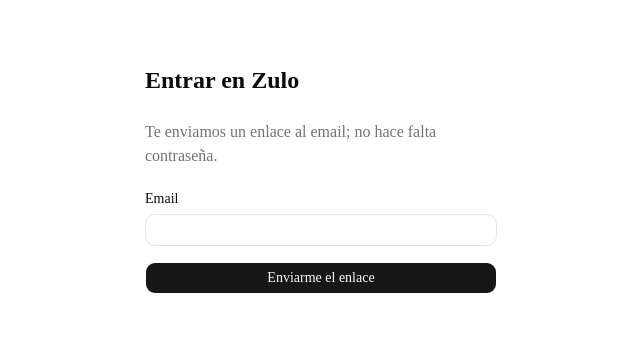
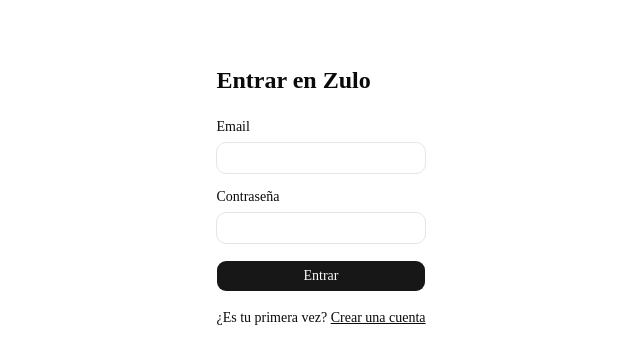
Before and after one commit to Serantes404/zulo, a Next.js app: page /login in a window 1280 px wide. Shown: the top 364 px of the page, without its empty margins (319-959 px from the left). Built offline with nearby package versions, Linux system fonts and the light colour scheme; no server answers.

Commit message:
feat(auth): email y contraseña en vez de magic link
El SMTP por defecto de Supabase solo envía ~2 emails/hora, así que no
sirve para registrar monitores. Supabase Auth guarda el hash (bcrypt).

Co-Authored-By: Claude Opus 5.5 (1M context) <noreply@anthropic.com>

```diff
--- a/app/auth/callback/route.ts
+++ /dev/null
@@ -1,20 +0,0 @@
-import { NextResponse, type NextRequest } from 'next/server';
-import { createClient } from '@/lib/supabase/server';
-import { safeNext } from '@/lib/safeNext';
-
-export async function GET(request: NextRequest) {
-  const { searchParams, origin } = new URL(request.url);
-  const code = searchParams.get('code');
-  const next = safeNext(searchParams.get('next'));
-
-  if (code) {
-    const supabase = await createClient();
-    const { data, error } = await supabase.auth.exchangeCodeForSession(code);
-    if (!error) {
-      const onboarded = data.user?.user_metadata?.onboarded === true;
-      const target = onboarded ? next : `/welcome?next=${encodeURIComponent(next)}`;
-      return NextResponse.redirect(`${origin}${target}`);
-    }
-  }
-  return NextResponse.redirect(`${origin}/login?error=link`);
-}
--- a/app/login/LoginForm.tsx
+++ b/app/login/LoginForm.tsx
@@ -1,48 +1,59 @@
 'use client';
-import { useState } from 'react';
-import { createClient } from '@/lib/supabase/client';
+import { useActionState, useState } from 'react';
 import { Button } from '@/components/ui/button';
 import { Input } from '@/components/ui/input';
 import { Label } from '@/components/ui/label';
+import { MIN_PASSWORD } from '@/lib/authForm';
+import { signIn, signUp, type AuthState } from './actions';
 
-export function LoginForm({ next, linkError }: { next: string; linkError: boolean }) {
-  const [email, setEmail] = useState('');
-  const [sent, setSent] = useState(false);
-  const [loading, setLoading] = useState(false);
-  const [error, setError] = useState<string | null>(
-    linkError ? 'El enlace no es válido o ha caducado. Pide otro.' : null,
+export function LoginForm({ next }: { next: string }) {
+  const [mode, setMode] = useState<'signin' | 'signup'>('signin');
+  const isSignup = mode === 'signup';
+  return (
+    <div className="space-y-4">
+      {/* key: al cambiar de modo se reinicia el formulario y su estado. */}
+      <CredentialsForm key={mode} next={next} isSignup={isSignup} />
+      <p className="text-center text-sm">
+        {isSignup ? '¿Ya tienes cuenta?' : '¿Es tu primera vez?'}{' '}
+        <button type="button" className="underline" onClick={() => setMode(isSignup ? 'signin' : 'signup')}>
+          {isSignup ? 'Entrar' : 'Crear una cuenta'}
+        </button>
+      </p>
+    </div>
   );
+}
 
-  async function onSubmit(e: React.FormEvent) {
-    e.preventDefault();
-    setLoading(true);
-    setError(null);
-    const { error } = await createClient().auth.signInWithOtp({
-      email,
-      options: { emailRedirectTo: `${window.location.origin}/auth/callback?next=${encodeURIComponent(next)}` },
-    });
-    setLoading(false);
-    if (error) setError('No se ha podido enviar el enlace. Revisa el email e inténtalo de nuevo.');
-    else setSent(true);
-  }
-
-  if (sent) {
-    return (
-      <p role="status">
-        Te hemos enviado un enlace a <strong>{email}</strong>. Ábrelo desde este mismo navegador.
-      </p>
-    );
-  }
-
+function CredentialsForm({ next, isSignup }: { next: string; isSignup: boolean }) {
+  const [state, action, pending] = useActionState<AuthState, FormData>(isSignup ? signUp : signIn, {});
   return (
-    <form onSubmit={onSubmit} className="space-y-4">
+    <form action={action} className="space-y-4">
+      <input type="hidden" name="next" value={next} />
       <div className="space-y-2">
         <Label htmlFor="email">Email</Label>
-        <Input id="email" type="email" required autoComplete="email" value={email} onChange={(e) => setEmail(e.target.value)} />
+        <Input id="email" name="email" type="email" required autoComplete="email" />
       </div>
-      {error && <p role="alert" className="text-sm text-red-700">{error}</p>}
-      <Button type="submit" disabled={loading} className="w-full">
-        {loading ? 'Enviando…' : 'Enviarme el enlace'}
+      <div className="space-y-2">
+        <Label htmlFor="password">Contraseña</Label>
+        <Input
+          id="password"
+          name="password"
+          type="password"
+          required
+          minLength={MIN_PASSWORD}
+          maxLength={72}
+          autoComplete={isSignup ? 'new-password' : 'current-password'}
+          aria-describedby={isSignup ? 'password-hint' : undefined}
+        />
+        {isSignup && (
+          <p id="password-hint" className="text-xs text-muted-foreground">
+            Mínimo {MIN_PASSWORD} caracteres.
+          </p>
+        )}
+      </div>
+      {state.error && <p role="alert" className="text-sm text-red-700">{state.error}</p>}
+      {state.info && <p role="status" className="text-sm">{state.info}</p>}
+      <Button type="submit" disabled={pending} className="w-full">
+        {pending ? 'Un momento…' : isSignup ? 'Crear cuenta' : 'Entrar'}
       </Button>
     </form>
   );
--- /dev/null
+++ b/app/login/actions.ts
@@ -0,0 +1,35 @@
+'use server';
+import { redirect } from 'next/navigation';
+import type { User } from '@supabase/supabase-js';
+import { createClient } from '@/lib/supabase/server';
+import { safeNext } from '@/lib/safeNext';
+import { authErrorMessage, parseCredentials } from '@/lib/authForm';
+
+export type AuthState = { error?: string; info?: string };
+
+function afterLogin(user: User | null, next: string): never {
+  const onboarded = user?.user_metadata?.onboarded === true;
+  redirect(onboarded ? next : `/welcome?next=${encodeURIComponent(next)}`);
+}
+
+export async function signIn(_prev: AuthState, formData: FormData): Promise<AuthState> {
+  const next = safeNext(String(formData.get('next') ?? ''));
+  const parsed = parseCredentials(formData);
+  if (!parsed.ok) return { error: parsed.error };
+  const supabase = await createClient();
+  const { data, error } = await supabase.auth.signInWithPassword({ email: parsed.email, password: parsed.password });
+  if (error) return { error: authErrorMessage(error.code) };
+  afterLogin(data.user, next);
+}
+
+export async function signUp(_prev: AuthState, formData: FormData): Promise<AuthState> {
+  const next = safeNext(String(formData.get('next') ?? ''));
+  const parsed = parseCredentials(formData);
+  if (!parsed.ok) return { error: parsed.error };
+  const supabase = await createClient();
+  const { data, error } = await supabase.auth.signUp({ email: parsed.email, password: parsed.password });
+  if (error) return { error: authErrorMessage(error.code) };
+  // Si en Supabase sigue activo "Confirm email", no hay sesión hasta confirmar por email.
+  if (!data.session) return { info: 'Revisa tu email para confirmar la cuenta y después entra.' };
+  afterLogin(data.user, next);
+}
--- a/app/login/page.tsx
+++ b/app/login/page.tsx
@@ -2,13 +2,12 @@ import { Suspense } from 'react';
 import { safeNext } from '@/lib/safeNext';
 import { LoginForm } from './LoginForm';
 
-type SearchParams = Promise<{ next?: string; error?: string }>;
+type SearchParams = Promise<{ next?: string }>;
 
 export default function LoginPage({ searchParams }: { searchParams: SearchParams }) {
   return (
     <main className="mx-auto max-w-sm space-y-6 p-4 pt-16">
       <h1 className="text-2xl font-semibold">Entrar en Zulo</h1>
-      <p className="text-muted-foreground">Te enviamos un enlace al email; no hace falta contraseña.</p>
       {/* Con Cache Components, searchParams solo se puede leer dentro de un <Suspense>. */}
       <Suspense fallback={null}>
         <LoginFormFromParams searchParams={searchParams} />
@@ -18,6 +17,6 @@ export default function LoginPage({ searchParams }: { searchParams: SearchParams
 }
 
 async function LoginFormFromParams({ searchParams }: { searchParams: SearchParams }) {
-  const { next, error } = await searchParams;
-  return <LoginForm next={safeNext(next)} linkError={error === 'link'} />;
+  const { next } = await searchParams;
+  return <LoginForm next={safeNext(next)} />;
 }
--- /dev/null
+++ b/lib/authForm.ts
@@ -0,0 +1,38 @@
+import { z } from 'zod';
+
+export const MIN_PASSWORD = 8;
+
+const credentials = z.object({
+  email: z.string().trim().toLowerCase().pipe(z.email({ error: 'Escribe un email válido.' })),
+  // La contraseña no se recorta: los espacios forman parte de ella.
+  // Máximo 72: es el límite de bcrypt, que usa Supabase Auth para guardar el hash.
+  password: z.string().min(MIN_PASSWORD, `La contraseña debe tener al menos ${MIN_PASSWORD} caracteres.`).max(72),
+});
+
+export type ParsedCredentials =
+  | { ok: true; email: string; password: string }
+  | { ok: false; error: string };
+
+export function parseCredentials(formData: FormData): ParsedCredentials {
+  const result = credentials.safeParse({
+    email: formData.get('email') ?? '',
+    password: formData.get('password') ?? '',
+  });
+  if (!result.success) return { ok: false, error: result.error.issues[0].message };
+  return { ok: true, ...result.data };
+}
+
+const MESSAGES: Record<string, string> = {
+  invalid_credentials: 'Email o contraseña incorrectos.',
+  user_already_exists: 'Ya hay una cuenta con ese email. Entra con tu contraseña.',
+  email_exists: 'Ya hay una cuenta con ese email. Entra con tu contraseña.',
+  weak_password: 'Esa contraseña es demasiado débil. Prueba con una más larga.',
+  over_request_rate_limit: 'Demasiados intentos. Espera unos minutos.',
+  email_not_confirmed: 'Tienes que confirmar tu email antes de entrar.',
+  signup_disabled: 'Ahora mismo no se pueden crear cuentas nuevas.',
+};
+
+/** Traduce los códigos de error de Supabase Auth a mensajes para el usuario. */
+export function authErrorMessage(code: string | undefined): string {
+  return (code && MESSAGES[code]) || 'No se ha podido completar. Inténtalo de nuevo.';
+}
--- a/lib/supabase/proxy.ts
+++ b/lib/supabase/proxy.ts
@@ -1,7 +1,7 @@
 import { createServerClient } from '@supabase/ssr';
 import { NextResponse, type NextRequest } from 'next/server';
 
-const PUBLIC_PATHS = ['/login', '/auth'];
+const PUBLIC_PATHS = ['/login'];
 
 export async function updateSession(request: NextRequest) {
   let response = NextResponse.next({ request });
```
Also changed, not shown: 3 other files (tests, documents, lock files or other folders).
